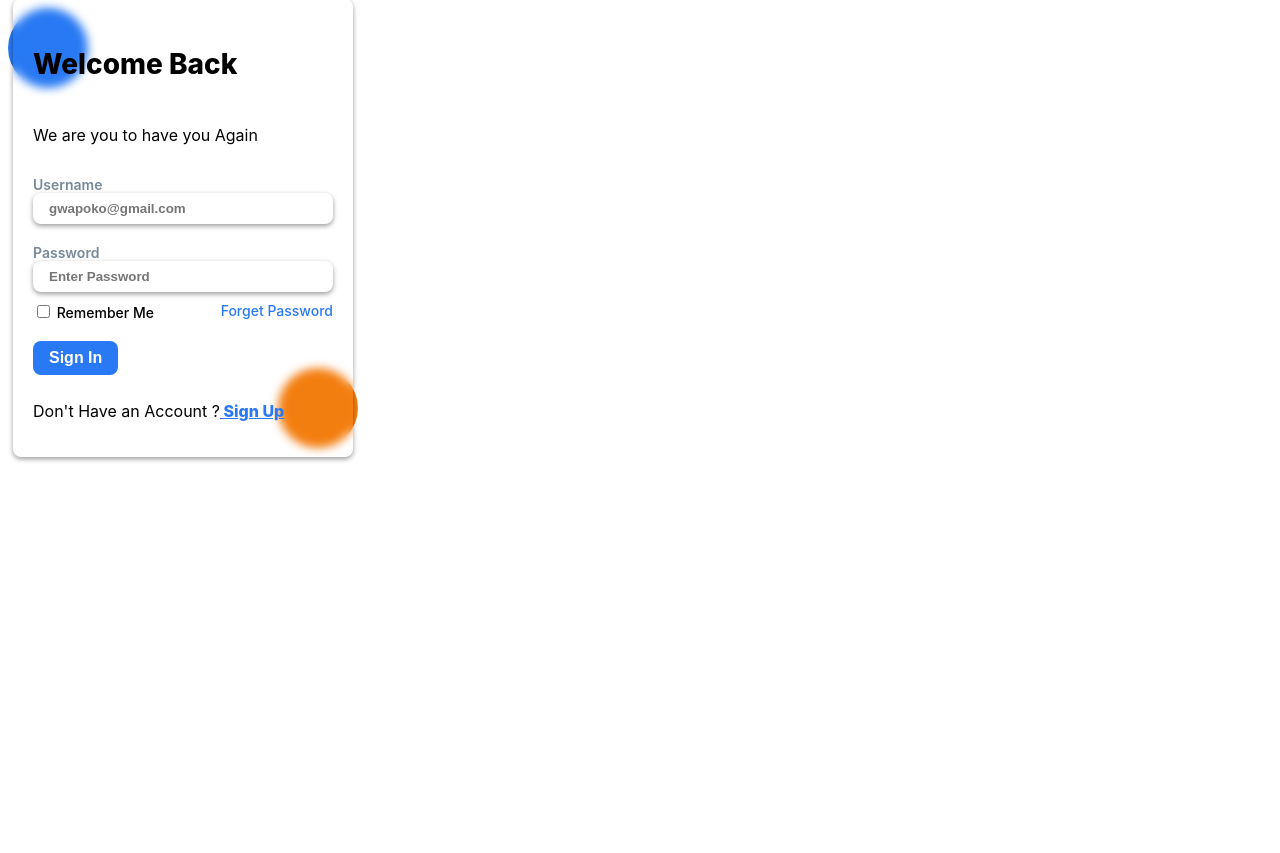
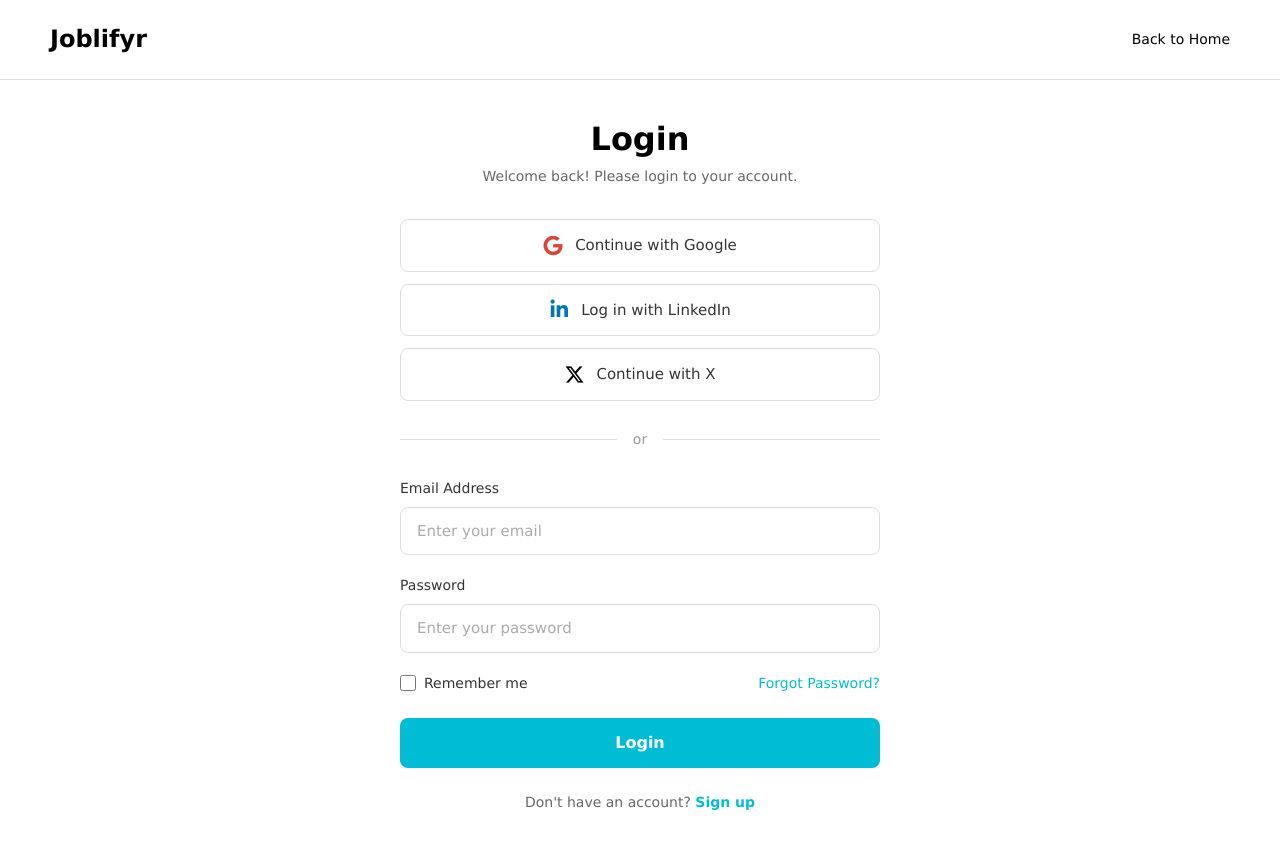
Before and after one commit to Jasfer2xp/Joblifyr, a PHP site: page /Startup/auth/login.php in a window 1280 px wide. Before the commit the page ends 462 px from the top, so only its background shows below. Run offline with PHP 8.4, Linux system fonts and the light colour scheme.

Commit message:
new UI for login

```diff
--- a/auth/login.php
+++ b/auth/login.php
@@ -1,32 +1,12 @@
 <?php
-  require_once __DIR__ . '/../config/config.php';
-  require_once __DIR__ . '/../config/database.php';
 
-  session_start();
+define('SECURE_ACCESS', true);
 
-  $error = '';
+require_once __DIR__ . '/../config/config.php';
 
-  if ($_SERVER['REQUEST_METHOD'] === 'POST') {
+session_start();
 
-      $email = $_POST['email'];
-      $password = $_POST['password'];
-
-      $stmt = $pdo->prepare("SELECT * FROM users WHERE email = ?");
-      $stmt->execute([$email]);
-      $user = $stmt->fetch(PDO::FETCH_ASSOC);
-
-      if ($user && password_verify($password, $user['password'])) {
-
-        $_SESSION['user_id'] = $user['id'];
-        $_SESSION['email'] = $user['email'];
-        $_SESSION['first_name'] = $user['first_name'];
-
-        header("Location: " . $base_url . "auth/newsfeed.php");
-        exit;
-      } else {
-        $error = 'Invalid email or password';
-      }
-  }
+$csrf_token = generate_csrf_token();
 
 ?>
 <!DOCTYPE html>
@@ -34,189 +14,80 @@
 <head>
     <meta charset="UTF-8">
     <meta name="viewport" content="width=device-width, initial-scale=1.0">
-    <title>Document</title>
+    <title>Login - Joblifyr</title>
+    <link href="https://cdn.jsdelivr.net/npm/bootstrap@5.3.8/dist/css/bootstrap.min.css" rel="stylesheet" integrity="sha384-sRIl4kxILFvY47J16cr9ZwB07vP4J8+LH7qKQnuqkuIAvNWLzeN8tE5YBujZqJLB" crossorigin="anonymous">
+    <link rel="stylesheet" href="https://cdnjs.cloudflare.com/ajax/libs/font-awesome/6.5.1/css/all.min.css">
+    <link rel="stylesheet" href="<?php echo $base_url; ?>css/login.css">
 </head>
-    <style>
-/* From Uiverse.io by IWhat1 */
-.card-container {
-  width: 350px;
-  height: 440px;
-  background: transparent;
-  position: relative;
-}
-
-.container {
-  display: flex;
-  height: 100%;
-  width: 100%;
-  align-items: center;
-  justify-content: center;
-}
-
-.circle1 {
-  height: 80px;
-  width: 80px;
-  border-radius: 50%;
-  background-color: #2879f3;
-  position: absolute;
-  top: 0;
-  left: 0;
-}
-
-.circle2 {
-  height: 80px;
-  width: 80px;
-  border-radius: 50%;
-  background-color: #f37e10;
-  position: absolute;
-  right: 0;
-  bottom: 0;
-}
-
-.log-card {
-  font-family: -apple-system, BlinkMacSystemFont, 'Segoe UI', Roboto, Oxygen, Ubuntu, Cantarell, 'Open Sans', 'Helvetica Neue', sans-serif;
-  position: absolute;
-  width: 300px;
-  border-radius: 8px;
-  display: flex;
-  flex-direction: column;
-  box-shadow: 0 2px 5px rgba(0, 0, 0, 0.4);
-  backdrop-filter: blur(5px);
-  padding: 20px;
-}
-
-.heading {
-  font-size: 28px;
-  font-weight: 800;
-}
-
-.para {
-  font-size: 14px;
-  font-weight: 500;
-}
-
-.text {
-  margin-top: 15px;
-  margin-bottom: 0;
-  font-size: 14px;
-  font-weight: 600;
-  color: lightslategray;
-}
-
-.input-group {
-  margin-top: 10px;
-  margin-bottom: 4px;
-}
-
-.input {
-  box-sizing: border-box;
-  margin-bottom: 5px;
-  width: 100%;
-  border: none;
-  padding: 8px 16px;
-  background-color: transparent;
-  box-shadow: 0 2px 5px rgba(0, 0, 0, 0.4);
-  border-radius: 8px;
-  font-weight: 600;
-  color: #2879f3;
-}
-
-.input:hover {
-  color: #2879f3;
-  box-shadow: 0 2px 10px rgba(0, 0, 0, 0.4);
-}
-
-.password-group {
-  display: flex;
-  justify-content: space-between;
-  margin-top: 5px;
-}
-
-.checkbox-group {
-  color: black;
-  font-size: 14px;
-  font-weight: 500;
-}
-
-.forget-password {
-  font-size: 14px;
-  font-weight: 500;
-  color: #2879f3;
-  text-decoration: none;
-}
-
-.forget-password:hover {
-  text-decoration: underline;
-  color: #f37e10;
-}
-
-.btn {
-  margin-top: 20px;
-  margin-bottom: 10px;
-  padding: 8px 16px;
-  border: none;
-  background-color: #2879f3;
-  color: white;
-  font-size: 16px;
-  font-weight: 700;
-  border-radius: 8px;
-}
-
-.btn:hover {
-  background-color: #0653c7;
-}
-
-.no-account {
-  font-size: 16px;
-  font-weight: 400;
-}
-
-.link {
-  font-weight: 800;
-  color: #2879f3;
-  cursor: pointer;
-}
-
-.link:hover {
-  color: #f37e10;
-  text-decoration: underline;
-}
-    </style>
 <body>
 
-<div class="card-container">
-    <div class="circle1"></div>
-    <div class="circle2"></div>
-    <div class="container">
-        <div class="log-card">
-    <p class="heading">Welcome Back</p>
-    <p>We are you to have you Again</p>
-<form action="" method="post">
-    <div class="input-group">
-      <?php if($error): ?>
-        <p style="color:red; font-weight:bold;"><?php echo $error; ?></p>
-      <?php endif; ?>
+    <header>
+        <div class="header-container">
+            <div class="header">
+                <div class="logo">
+                    <h4>Joblifyr</h4>
+                </div>
+                <div class="back-home">
+                    <a href="<?php echo $base_url; ?>index.php">Back to Home</a>
+                </div>
+            </div>
+        </div>
+    </header>
 
-        <p class="text">Username</p>
-        <input class="input" name="email" type="email" placeholder="gwapoko@gmail.com">
-        <p class="text">Password</p>
-        <input class="input" name="password" type="password" placeholder="Enter Password">
+    <div class="login-container">
+        <div class="login-box">
+            <h1 class="login-title">Login</h1>
+            <p class="login-subtitle">Welcome back! Please login to your account.</p>
+
+            <div class="social-login">
+                <button class="social-btn google-btn" type="button">
+                    <i class="fab fa-google"></i>
+                    <span>Continue with Google</span>
+                </button>
+                <button class="social-btn linkedin-btn" type="button">
+                    <i class="fab fa-linkedin-in"></i>
+                    <span>Log in with LinkedIn</span>
+                </button>
+                <button class="social-btn twitter-btn" type="button">
+                    <i class="fab fa-x-twitter"></i>
+                    <span>Continue with X</span>
+                </button>
+            </div>
+
+            <div class="divider">
+                <span>or</span>
+            </div>
+
+            <form class="login-form" method="POST" action="<?php echo $base_url; ?>auth/process_login.php">
+                <input type="hidden" name="csrf_token" value="<?php echo $csrf_token; ?>">
+
+                <div class="form-group">
+                    <label for="email">Email Address</label>
+                    <input type="email" id="email" name="email" class="form-control" placeholder="Enter your email" required>
+                </div>
+
+                <div class="form-group">
+                    <label for="password">Password</label>
+                    <input type="password" id="password" name="password" class="form-control" placeholder="Enter your password" required>
+                </div>
+
+                <div class="form-options">
+                    <div class="remember-me">
+                        <input type="checkbox" id="remember" name="remember">
+                        <label for="remember">Remember me</label>
+                    </div>
+                    <a href="<?php echo $base_url; ?>auth/forgot_password.php" class="forgot-password">Forgot Password?</a>
+                </div>
+
+                <button type="submit" class="btn-login">Login</button>
+            </form>
+
+            <div class="signup-link">
+                Don't have an account? <a href="<?php echo $base_url; ?>auth/signup.php">Sign up</a>
+            </div>
+        </div>
     </div>
 
-    <div class="password-group">
-        <div class="checkbox-group">
-            <input type="checkbox">
-            <label class="label">Remember Me</label>
-        </div>
-            <a href="" class="forget-password">Forget Password</a>
-    </div>
-
-    <button class="btn" type="submit">Sign In</button>
-
-    <p class="no-account">Don't Have an Account ?<a class="link" href="<?php echo $base_url?>auth/register.php"> Sign Up</a></p>
-</div>
-    </div>
-</div>
-</form>
+    <script src="https://cdn.jsdelivr.net/npm/bootstrap@5.3.8/dist/js/bootstrap.bundle.min.js" integrity="sha384-FKyoEForCGlyvwx9Hj09JcYn3nv7wiPVlz4YYwJrWVcXK/BmnVDxM+D2scQbITxI" crossorigin="anonymous"></script>
 </body>
 </html>
--- a/auth/newsfeed.php
+++ b/auth/newsfeed.php
@@ -1,4 +1,6 @@
 <?php
+    require_once __DIR__ . '/../config/config.php';
+    require_once __DIR__ . '/../config/database.php';
 
     session_start();
 
--- a/config/config.php
+++ b/config/config.php
@@ -1,14 +1,63 @@
 <?php
 
-    require_once 'env.php';
+if (!defined('SECURE_ACCESS')) {
+    die('Direct access not permitted');
+}
 
-    $base_url = $_ENV['APP_URL'] ?? 'http://localhost/Startup/';
+require_once __DIR__ . '/env.php';
+
+ini_set('session.cookie_httponly', 1);
+ini_set('session.cookie_secure', isset($_SERVER['HTTPS']) ? 1 : 0);
+ini_set('session.use_strict_mode', 1);
+ini_set('session.cookie_samesite', 'Strict');
+ini_set('display_errors', 0);
+ini_set('log_errors', 1);
+error_reporting(E_ALL);
+
+header("X-Content-Type-Options: nosniff");
+header("X-Frame-Options: SAMEORIGIN");
+header("X-XSS-Protection: 1; mode=block");
+header("Referrer-Policy: strict-origin-when-cross-origin");
+
+$base_url = filter_var(
+    $_ENV['APP_URL'] ?? 'http://localhost/Startup/',
+    FILTER_SANITIZE_URL
+);
+
+if (substr($base_url, -1) !== '/') {
+    $base_url .= '/';
+}
 
 $db_config = [
     'host' => $_ENV['DB_HOST'] ?? 'localhost',
     'name' => $_ENV['DB_NAME'] ?? 'job',
     'user' => $_ENV['DB_USER'] ?? 'root',
     'pass' => $_ENV['DB_PASS'] ?? '',
+    'charset' => 'utf8mb4',
+    'options' => [
+        PDO::ATTR_ERRMODE => PDO::ERRMODE_EXCEPTION,
+        PDO::ATTR_DEFAULT_FETCH_MODE => PDO::FETCH_ASSOC,
+        PDO::ATTR_EMULATE_PREPARES => false,
+        PDO::MYSQL_ATTR_INIT_COMMAND => "SET NAMES utf8mb4 COLLATE utf8mb4_unicode_ci"
+    ]
 ];
 
+function sanitize_input($data) {
+    if (is_array($data)) {
+        return array_map('sanitize_input', $data);
+    }
+    return htmlspecialchars(strip_tags(trim($data)), ENT_QUOTES, 'UTF-8');
+}
+
+function generate_csrf_token() {
+    if (empty($_SESSION['csrf_token'])) {
+        $_SESSION['csrf_token'] = bin2hex(random_bytes(32));
+    }
+    return $_SESSION['csrf_token'];
+}
+
+function verify_csrf_token($token) {
+    return isset($_SESSION['csrf_token']) && hash_equals($_SESSION['csrf_token'], $token);
+}
+
 ?>
--- a/config/env.php
+++ b/config/env.php
@@ -1,10 +1,13 @@
 <?php
+
+if(!defined('SECURE_ACCESS')) {
+    die('Direct access not permitted');
+}
 
 $envPath = __DIR__ . '/../.env';
 
 if(!file_exists($envPath)) {
-
-        die(".env file not found at: " . $envPath);
+    die(".env file not found");
 }
 
 $lines = file($envPath, FILE_IGNORE_NEW_LINES | FILE_SKIP_EMPTY_LINES);
@@ -15,7 +18,6 @@
     if(strpos($line, '=') !== false){
         list($name, $value) = explode('=', $line, 2);
 
-
         $name = trim($name);
         $value = trim($value, " \t\n\r\0\x0B\"'");
 
@@ -23,4 +25,5 @@
         putenv($name . '=' . $value);
     }
 }
+
 ?>
--- a/css/home.css
+++ b/css/home.css
@@ -338,7 +338,7 @@ a {
 .hero-title{
     font-size: 60px;
     font-family: Verdana, Geneva, sans-serif; font-style: normal; font-variant: normal; font-weight: 700;
-    max-width: 700px;
+    max-width: 800px;
 }
 
 .hero-text{
--- /dev/null
+++ b/css/login.css
@@ -0,0 +1,324 @@
+* {
+    box-sizing: border-box;
+    margin: 0;
+    padding: 0;
+}
+
+body {
+    font-family: Verdana, Geneva, sans-serif;
+    background-color: #ffffff;
+    min-height: 100vh;
+    display: flex;
+    flex-direction: column;
+}
+
+header {
+    height: 80px;
+    display: flex;
+    align-items: center;
+    border-bottom: 1px solid #e0e0e0;
+}
+
+.header-container {
+    width: 100%;
+    padding: 0 50px;
+}
+
+.header {
+    display: flex;
+    align-items: center;
+    justify-content: space-between;
+}
+
+.logo h4 {
+    font-size: 24px;
+    font-weight: 700;
+    margin: 0;
+    color: #000;
+}
+
+.back-home a {
+    text-decoration: none;
+    color: #000;
+    font-weight: 500;
+    font-size: 14px;
+    transition: color 0.3s ease;
+}
+
+.back-home a:hover {
+    color: #00bcd4;
+}
+
+.login-container {
+    flex: 1;
+    display: flex;
+    justify-content: center;
+    align-items: center;
+    padding: 40px 20px;
+}
+
+.login-box {
+    width: 100%;
+    max-width: 480px;
+    padding: 0;
+}
+
+.login-title {
+    font-size: 32px;
+    font-weight: 700;
+    text-align: center;
+    margin-bottom: 8px;
+    color: #000;
+}
+
+.login-subtitle {
+    font-size: 14px;
+    text-align: center;
+    color: #666;
+    margin-bottom: 32px;
+}
+
+.social-login {
+    display: flex;
+    flex-direction: column;
+    gap: 12px;
+    margin-bottom: 24px;
+}
+
+.social-btn {
+    display: flex;
+    align-items: center;
+    justify-content: center;
+    gap: 12px;
+    width: 100%;
+    padding: 14px 20px;
+    border: 1px solid #ddd;
+    border-radius: 8px;
+    background-color: #fff;
+    font-size: 15px;
+    font-weight: 500;
+    cursor: pointer;
+    transition: all 0.3s ease;
+    color: #333;
+    font-family: Verdana, Geneva, sans-serif;
+}
+
+.social-btn:hover {
+    background-color: #f8f8f8;
+    border-color: #bbb;
+    transform: translateY(-2px);
+    box-shadow: 0 4px 8px rgba(0, 0, 0, 0.08);
+}
+
+.social-btn:active {
+    transform: translateY(0);
+}
+
+.social-btn i {
+    font-size: 20px;
+    min-width: 20px;
+}
+
+.google-btn i {
+    color: #DB4437;
+}
+
+.linkedin-btn i {
+    color: #0077B5;
+}
+
+.twitter-btn i {
+    color: #000;
+}
+
+.divider {
+    display: flex;
+    align-items: center;
+    text-align: center;
+    margin: 28px 0;
+    color: #999;
+    font-size: 14px;
+}
+
+.divider::before,
+.divider::after {
+    content: '';
+    flex: 1;
+    border-bottom: 1px solid #e0e0e0;
+}
+
+.divider span {
+    padding: 0 16px;
+    font-weight: 500;
+}
+
+.login-form {
+    margin-top: 24px;
+}
+
+.form-group {
+    margin-bottom: 20px;
+}
+
+.form-group label {
+    display: block;
+    margin-bottom: 8px;
+    font-size: 14px;
+    font-weight: 500;
+    color: #333;
+}
+
+.form-control {
+    width: 100%;
+    padding: 12px 16px;
+    border: 1px solid #ddd;
+    border-radius: 8px;
+    font-size: 15px;
+    transition: all 0.3s ease;
+    font-family: Verdana, Geneva, sans-serif;
+}
+
+.form-control:focus {
+    outline: none;
+    border-color: #00bcd4;
+    box-shadow: 0 0 0 3px rgba(0, 188, 212, 0.1);
+}
+
+.form-control::placeholder {
+    color: #aaa;
+}
+
+.form-options {
+    display: flex;
+    justify-content: space-between;
+    align-items: center;
+    margin-bottom: 24px;
+    font-size: 14px;
+}
+
+.remember-me {
+    display: flex;
+    align-items: center;
+    gap: 8px;
+}
+
+.remember-me input[type="checkbox"] {
+    width: 16px;
+    height: 16px;
+    cursor: pointer;
+}
+
+.remember-me label {
+    cursor: pointer;
+    color: #333;
+    font-weight: 400;
+}
+
+.forgot-password {
+    color: #00bcd4;
+    text-decoration: none;
+    font-weight: 500;
+    transition: color 0.3s ease;
+}
+
+.forgot-password:hover {
+    color: #008c9e;
+    text-decoration: underline;
+}
+
+.btn-login {
+    width: 100%;
+    padding: 13px;
+    background-color: #00bcd4;
+    color: #fff;
+    border: none;
+    border-radius: 8px;
+    font-size: 16px;
+    font-weight: 600;
+    cursor: pointer;
+    transition: all 0.3s ease;
+    font-family: Verdana, Geneva, sans-serif;
+}
+
+.btn-login:hover {
+    background-color: #008c9e;
+    transform: translateY(-2px);
+    box-shadow: 0 6px 12px rgba(0, 188, 212, 0.3);
+}
+
+.btn-login:active {
+    transform: translateY(0);
+}
+
+.signup-link {
+    text-align: center;
+    margin-top: 24px;
+    font-size: 14px;
+    color: #666;
+}
+
+.signup-link a {
+    color: #00bcd4;
+    text-decoration: none;
+    font-weight: 600;
+    transition: color 0.3s ease;
+}
+
+.signup-link a:hover {
+    color: #008c9e;
+    text-decoration: underline;
+}
+
+@media (max-width: 768px) {
+    .header-container {
+        padding: 0 20px;
+    }
+
+    .logo h4 {
+        font-size: 20px;
+    }
+
+    .login-box {
+        max-width: 100%;
+        padding: 0 20px;
+    }
+
+    .login-title {
+        font-size: 28px;
+    }
+
+    .social-btn {
+        padding: 12px 16px;
+        font-size: 14px;
+    }
+
+    .form-control {
+        padding: 11px 14px;
+        font-size: 14px;
+    }
+
+    .btn-login {
+        padding: 12px;
+        font-size: 15px;
+    }
+}
+
+@media (max-width: 480px) {
+    .login-title {
+        font-size: 24px;
+    }
+
+    .login-subtitle {
+        font-size: 13px;
+    }
+
+    .form-options {
+        flex-direction: column;
+        align-items: flex-start;
+        gap: 12px;
+    }
+
+    .social-btn {
+        font-size: 13px;
+    }
+}
```
Also changed, not shown: index.php (+5 -3 lines). Lines whose indentation alone changed are shown as unchanged.
